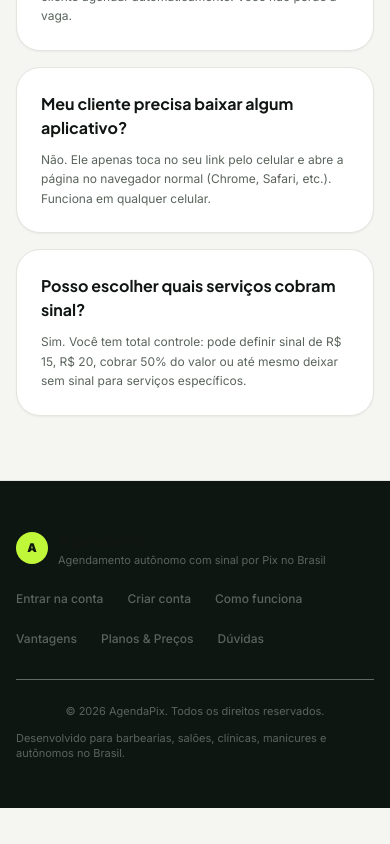
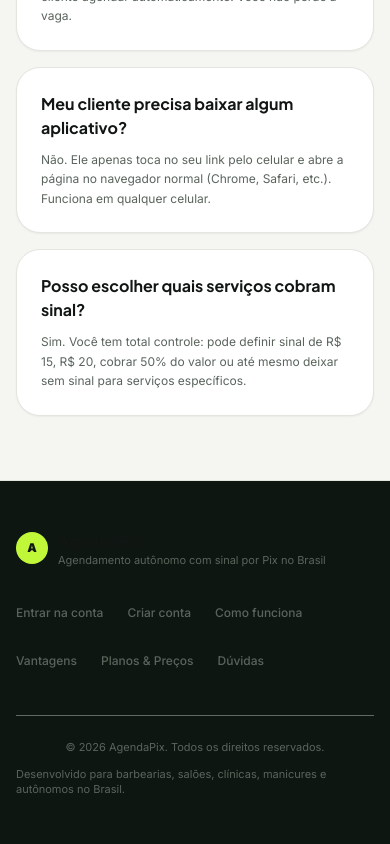
Before and after one commit to pixhora/agendaPIX, a Next.js app: page / in a window 390 px wide. Shown: the part 8581-9425 px from the top of the page. Before the commit the page ends 9389 px from the top, so only its background shows below. Built offline with nearby package versions, Linux system fonts and the light colour scheme.

Commit message:
fix(landing): expand touch targets to 44px in LandingFooter for mobile 375px

```diff
--- a/components/landing/LandingFooter.tsx
+++ b/components/landing/LandingFooter.tsx
@@ -16,23 +16,23 @@ export function LandingFooter() {
             </div>
           </div>
 
-          <div className="flex flex-wrap items-center gap-6 text-xs font-medium">
-            <Link href="/login" className="hover:text-primary transition-colors">
+          <div className="flex flex-wrap items-center gap-x-6 gap-y-1 text-xs font-medium">
+            <Link href="/login" className="inline-flex items-center py-2.5 hover:text-primary transition-colors min-h-[44px]">
               Entrar na conta
             </Link>
-            <Link href="/onboarding" className="hover:text-primary transition-colors">
+            <Link href="/onboarding" className="inline-flex items-center py-2.5 hover:text-primary transition-colors min-h-[44px]">
               Criar conta
             </Link>
-            <a href="#como-funciona" className="hover:text-primary transition-colors">
+            <a href="#como-funciona" className="inline-flex items-center py-2.5 hover:text-primary transition-colors min-h-[44px]">
               Como funciona
             </a>
-            <a href="#recursos" className="hover:text-primary transition-colors">
+            <a href="#recursos" className="inline-flex items-center py-2.5 hover:text-primary transition-colors min-h-[44px]">
               Vantagens
             </a>
-            <a href="#precos" className="hover:text-primary transition-colors">
+            <a href="#precos" className="inline-flex items-center py-2.5 hover:text-primary transition-colors min-h-[44px]">
               Planos & Preços
             </a>
-            <a href="#perguntas-frequentes" className="hover:text-primary transition-colors">
+            <a href="#perguntas-frequentes" className="inline-flex items-center py-2.5 hover:text-primary transition-colors min-h-[44px]">
               Dúvidas
             </a>
           </div>
```
